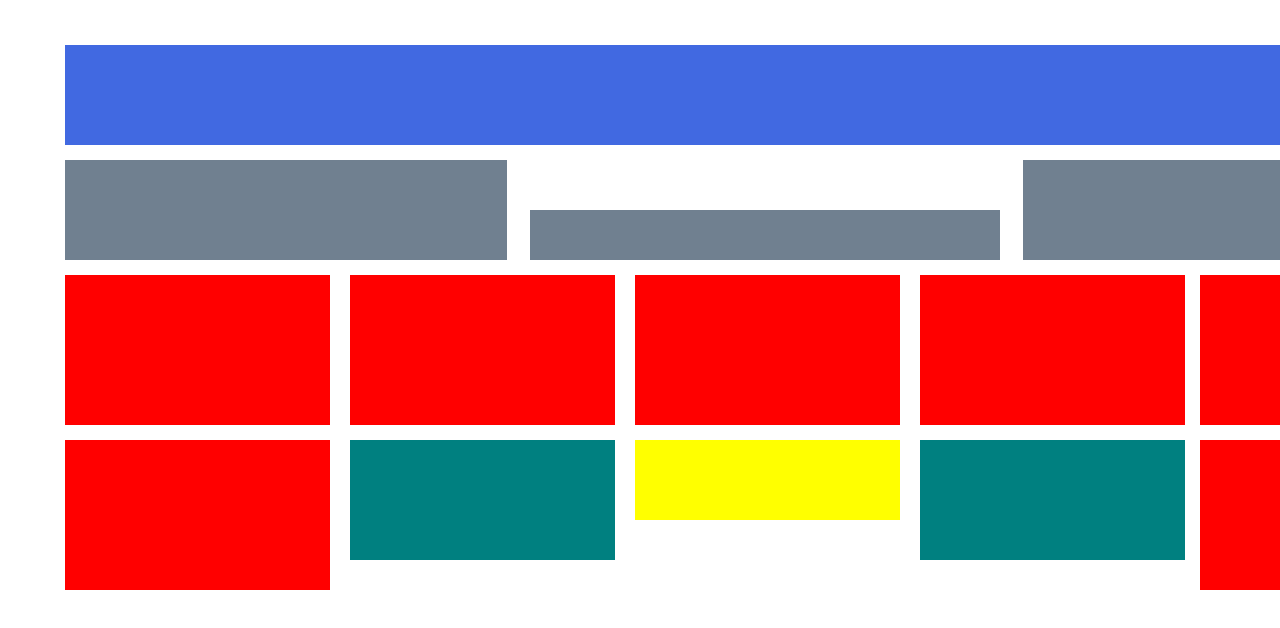
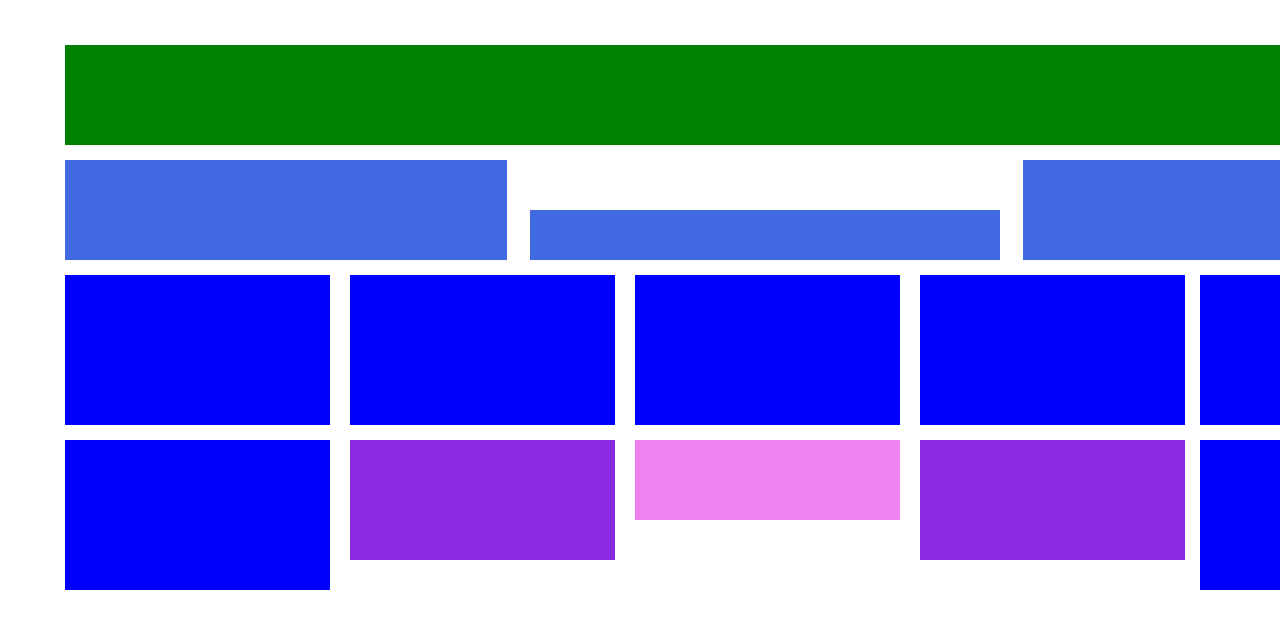
Before and after one commit to KristianJuan/KristianJuan.github.io, a plain HTML site: page index.html in a window 1280 px wide. Drawn offline with Linux system fonts and the light colour scheme.

Commit message:
Update index.html

```diff
--- a/index.html
+++ b/index.html
@@ -40,7 +40,7 @@
         position:fixed;
         width: 1400px ;
         height:100px ;
-        background-color: royalblue;
+        background-color: green;
         margin-left: 5px;
         margin-right: auto;
         box-sizing: content-box;
@@ -56,7 +56,7 @@
         margin-bottom: auto;
         box-sizing: content-box;
         float: left;
-        background-color:slategray ;
+        background-color:royalblue ;
         ;
     }
 
@@ -70,7 +70,7 @@
         margin-bottom: auto;
         box-sizing: content-box;
         float: right;
-        background-color:slategray ;
+        background-color:royalblue ;
         ;
     }
 
@@ -84,7 +84,7 @@
         margin-bottom: auto;
         box-sizing: content-box;
         float: none;
-        background-color:slategray ;
+        background-color:royalblue ;
         ;
     }
 
@@ -98,7 +98,7 @@
         margin-bottom: auto;
         box-sizing: content-box;
         float: left;
-        background-color:red ;
+        background-color:blue ;
         ;
     }
 
@@ -112,7 +112,7 @@
         margin-bottom: auto;
         box-sizing: content-box;
         float: left;
-        background-color:red ;
+        background-color:blue ;
         ;
     }
 
@@ -126,7 +126,7 @@
         margin-bottom: auto;
         box-sizing: content-box;
         float: left;
-        background-color:red ;
+        background-color:blue ;
         ;
     }
     .nexttt {
@@ -139,7 +139,7 @@
         margin-bottom: auto;
         box-sizing: content-box;
         float: left;
-        background-color:red ;
+        background-color:blue ;
         ;
     }
     .nextttt {
@@ -152,7 +152,7 @@
         margin-bottom: auto;
         box-sizing: content-box;
         float: left;
-        background-color:red ;
+        background-color:blue ;
         ;
     }
 
@@ -166,7 +166,7 @@
         margin-bottom: auto;
         box-sizing: content-box;
         float: left;
-        background-color:red ;
+        background-color:blue ;
         ;
     }
     .skipp {
@@ -179,7 +179,7 @@
         margin-bottom: auto;
         box-sizing: content-box;
         float: left;
-        background-color:teal ;
+        background-color:blueviolet ;
         ;
     }
     .skippp {
@@ -192,7 +192,7 @@
         margin-bottom: auto;
         box-sizing: content-box;
         float: left;
-        background-color:yellow ;
+        background-color:violet ;
         ;
     }
     .skipppp {
@@ -205,7 +205,7 @@
         margin-bottom: auto;
         box-sizing: content-box;
         float: left;
-        background-color:teal ;
+        background-color:blueviolet ;
         ;
     }
     .skippppp {
@@ -218,7 +218,7 @@
         margin-bottom: auto;
         box-sizing: content-box;
         float: left;
-        background-color:red ;
+        background-color:blue ;
         ;
     }
        .jill {
```
